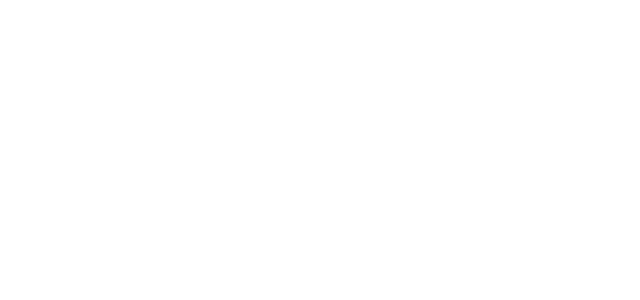
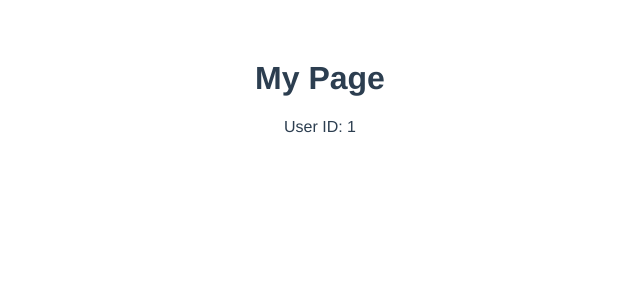
Before and after one commit to TravelDayWeather/tdw-frontend, a Vue app in the folder tdw-frontend/: page /mypage/1 in a window 1280 px wide. Before the commit this address had no page. Shown: the top 300 px of the page, without its empty margins (320-960 px from the left). Built offline with nearby package versions, Linux system fonts and the light colour scheme; what vue-cookies would draw is missing.

Commit message:
👩‍💻 마이페이지 (1)

```diff
--- a/tdw-frontend/src/components/Header/HomeViewHeader.vue
+++ b/tdw-frontend/src/components/Header/HomeViewHeader.vue
@@ -27,11 +27,11 @@ export default{
             console.log(`Bearer ${token}`)
             axios.get(`/api/users/${userId}`, {
                 headers: {
-                    'Authorization': `Bearer ${token}`
+                    Authorization: `Bearer ${token}`
                 }
             }).then((res) => {
                 console.log(res.data);
-
+                this.$router.push({name: 'MyPage', params: {userId: res.data.userId} });
             }).catch((error) => {
                 console.log(error);
                 alert('오류가 발생했습니다. 다시 시도해주세요.')
--- /dev/null
+++ b/tdw-frontend/src/components/MyPage.vue
@@ -0,0 +1,17 @@
+<template>
+    <div>
+      <h1>My Page</h1>
+      <p>User ID: {{ userId }}</p>
+    </div>
+  </template>
+
+  <script>
+  export default {
+      name: 'MyPage',
+      computed: {
+          userId() {
+              return this.$route.params.userId;
+          }
+      }
+  };
+  </script>
--- a/tdw-frontend/src/router/index.js
+++ b/tdw-frontend/src/router/index.js
@@ -2,6 +2,7 @@ import { createRouter, createWebHistory } from 'vue-router';
 import LoginPage from '@/components/LoginPage.vue';
 import SignUpPage from '@/components/SignupPage.vue';
 import HomePage from '@/components/HomePage.vue';
+import MyPage from '@/components/MyPage.vue';
 
 const routes = [
     {
@@ -24,6 +25,11 @@ const routes = [
         name: 'Home',
         component: HomePage,
     },
+    {
+        path: '/mypage/:userId',
+        name: 'MyPage',
+        component: MyPage
+    }
 ];
 
 const router = createRouter({
```
